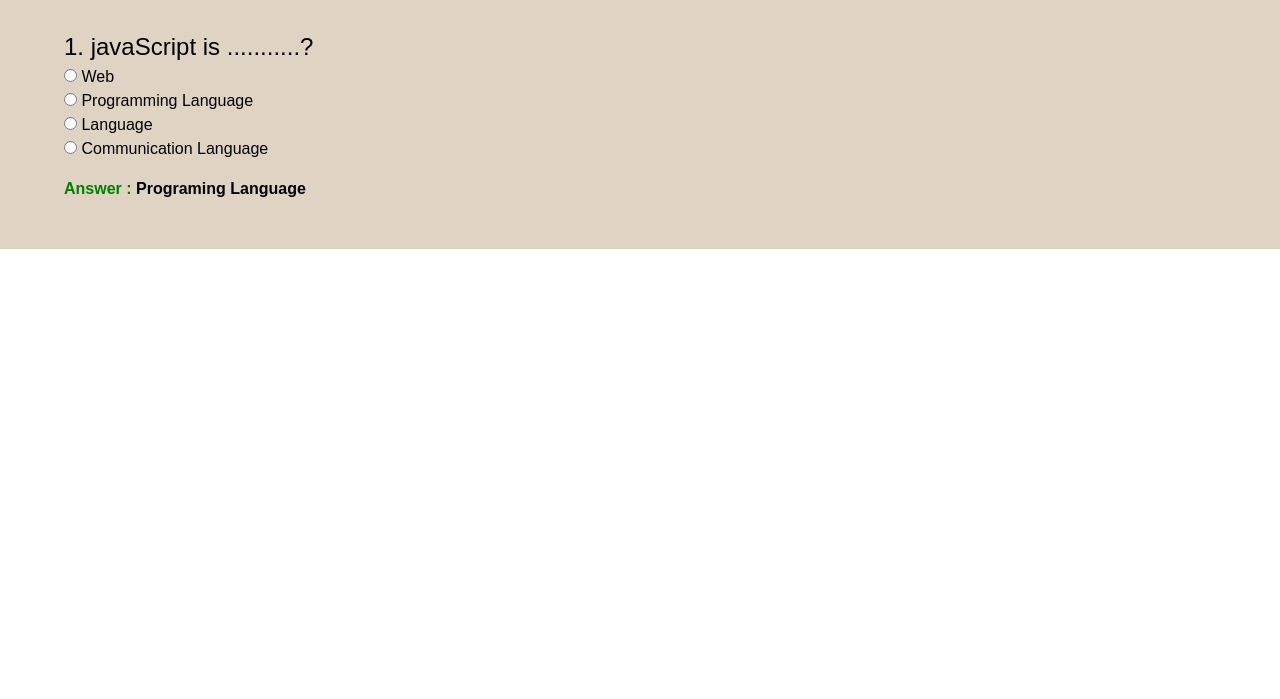
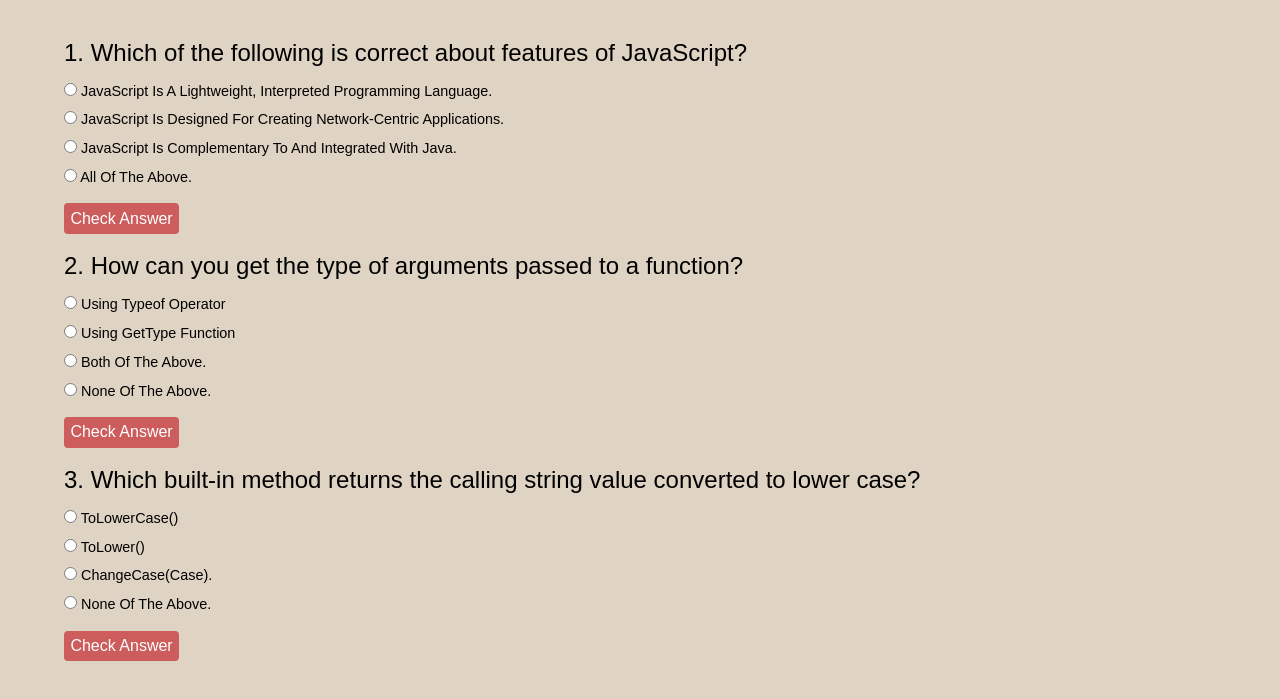
Before and after one commit to Pranjali24/Simple-flex-website, a plain HTML site: page career.html in a window 1280 px wide. Shown: the part 171-870 px from the top of the page. Before the commit the page ends 800 px from the top, so only its background shows below. Drawn offline with Linux system fonts and the light colour scheme.

Commit message:
show questions and options on webpage

```diff
--- a/career.html
+++ b/career.html
@@ -35,15 +35,17 @@
     <section class="test">
         <h1 class="heading">All The Best</h1>
         <div class="test__content">
-            <ul class="test__question">1. javaScript is ...........?</ul>
+            <!-- <ul class="test__question">1. javaScript is ...........?
             <li class="test__option"><input type="radio" name="option"> Web</li>
             <li class="test__option"><input type="radio" name="option"> Programming Language</li>
             <li class="test__option"><input type="radio" name="option"> Language</li>
             <li class="test__option"><input type="radio" name="option"> Communication Language</li>
+            <button class="btn">Check Answer</button>
             <li class="test__option"><p class="test__answer">
                 <span class="answer">Answer : </span> programing Language</p>
-            </li>
+            </li> </ul> -->
         </div>
     </section>
+    <script src="test.js"></script>
 </body>
 </html>
--- a/styles.css
+++ b/styles.css
@@ -182,26 +182,41 @@
 }
 .test__content{
    padding: 2rem 4rem;
-   line-height: 1.5;
 }
 .test__question{
   font-size: 1.5rem;
+  line-height: 2;
 }
 input{
     padding-left: 1rem;
 }
 .test__option{
-  font-size: 1rem;
+  font-size: .9rem;
+  line-height: 2;
   display: block;
   text-transform: capitalize;
 }
 .test__answer{
   font-weight: 700;
   padding: 1rem 0;
-  display: block;
+  display: none;
 }
 .answer{
     color: green;
+}
+.btn{
+  border: none;
+  font-size: 1rem;
+  margin: .5rem 0;
+  background-color: indianred;
+  color: #fff;
+  border-radius: 4px;
+  padding:.4rem ;
+  outline: none;
+}
+.btn:hover{
+  background-color: rgb(221, 100, 100);
+  cursor: pointer;
 }
 
 /* Naviggation media query for small screen */
--- a/test.js
+++ b/test.js
@@ -1,18 +1,64 @@
-var index=0;
-function printLetter(word){
-
-  if(index < word.length){
-      index+=1;
-      return word[index-1];
-  }
-  else{
-      index=0;
-      index+=1;
-      return word[index-1];
-  }
+function Questions(question,options,answer){
+  this.question=question;
+  this.options=options;
+  this.answer=answer;
 }
 
-function callback(){
-   console.log(printLetter("pranjali"));
+var q1 = new Questions("Which of the following is correct about features of JavaScript?",
+  ["JavaScript is a lightweight, interpreted programming language.",
+   "JavaScript is designed for creating network-centric applications.",
+   "JavaScript is complementary to and integrated with Java.",
+   "All of the above."],
+      "All of the above.");
+var q2 = new Questions("How can you get the type of arguments passed to a function?",
+  ["using typeof operator", "using getType function", "Both of the above.","None of the above."],
+          "using typeof operator");
+
+var q3 = new Questions("Which built-in method returns the calling string value converted to lower case?",
+  ["toLowerCase()", "toLower()", "changeCase(case).", "None of the above."],
+  "using typeof operator");
+
+var questionArray=[q1,q2,q3];
+
+/**************** Render on WebPage ************* */
+// display questions
+function displayQuestion() {
+  return questionArray.map((que,index) => {
+    return `<ul class="test__question">${index+1}. ${que.question}
+           ${displayOptions(que).join('')}
+    <button class="btn">Check Answer</button>
+    <li class="test__option"><p class="test__answer">
+      <span class="answer">Answer : </span> ${que.answer}</p>
+    </li> </ul>`;
+  });
 }
-setInterval(callback,1000);
+
+// display options
+function displayOptions(que) {
+  return que.options.map(option => {
+    return `<li class="test__option"><input type="radio" name="option"> ${option}</li>`;
+  });
+}
+
+// Display on page question and answer
+const test_content=document.querySelector('.test__content');
+test_content.insertAdjacentHTML('afterbegin', `${displayQuestion().join('')}`);
+
+
+/*********Checking Section*******/
+
+const buttons=document.querySelectorAll('.btn');
+buttons.forEach(button=>button.addEventListener('click',displayAnswer));
+function displayAnswer(){
+  console.log(this);
+  document.querySelector('.test__answer').style.display='block';
+}
+
+
+const question=document.querySelectorAll('.test__question');
+const options = document.querySelectorAll('.test__option');
+options.forEach(option=>option.addEventListener('click',handleClick));
+console.log(question);
+function handleClick(){
+  console.log(this);
+}
```
